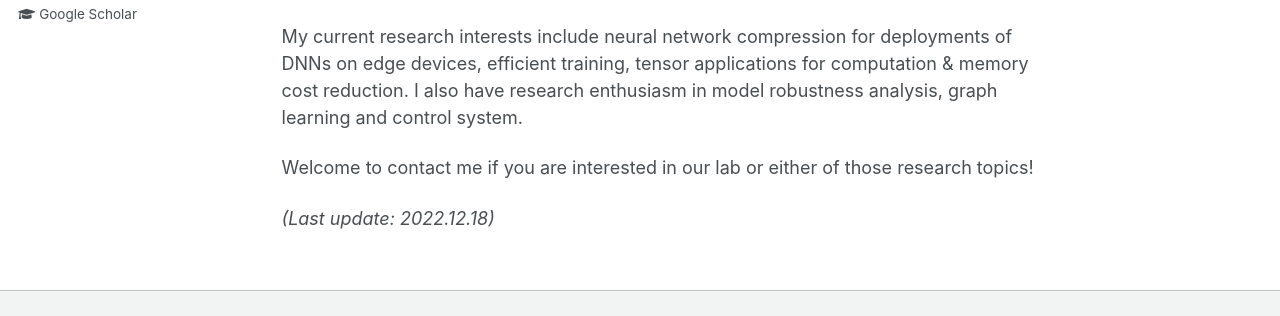
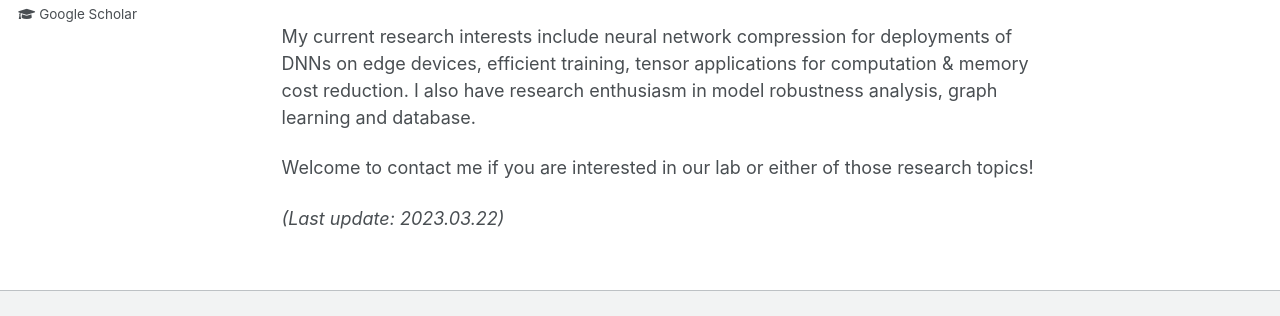
Before and after one commit to rlin27/rlin27.github.io, a Jekyll site: the page built from _pages/about.md, in a window 1280 px wide. Shown: the part 454-770 px from the top of the page. Built offline with Jekyll 4.4.1, drawn with Linux system fonts in a browser that asks for light colours.

Commit message:
Update about.md

```diff
--- a/_pages/about.md
+++ b/_pages/about.md
@@ -11,8 +11,8 @@ Welcome! I am a Researcher (2022.12 - present) in the AI Framework & Data Tech.
 
 Before I joined Huawei, I earned my Ph.D. degree in September 2022 at the [Department of Electrical and Electronic Engineering](https://www.eee.hku.hk/) (EEE), [The University of Hong Kong](https://www.hku.hk/), under the supervision of Prof. [Ngai Wong](https://www.eee.hku.hk/~nwong/) and Prof. [Graziano Chesi](https://www.eee.hku.hk/~chesi/). Prior to that, I received my B.S. degree in the [School of Mathematics and Statistics](http://maths.whu.edu.cn/Englishversion/) from [Wuhan University](https://en.whu.edu.cn/) in June 2018.
 
-My current research interests include neural network compression for deployments of DNNs on edge devices, efficient training, tensor applications for computation & memory cost reduction. I also have research enthusiasm in model robustness analysis, graph learning and control system.
+My current research interests include neural network compression for deployments of DNNs on edge devices, efficient training, tensor applications for computation & memory cost reduction. I also have research enthusiasm in model robustness analysis, graph learning and database.
 
 Welcome to contact me if you are interested in our lab or either of those research topics!
 
-*(Last update: 2022.12.18)*
+*(Last update: 2023.03.22)*
```
